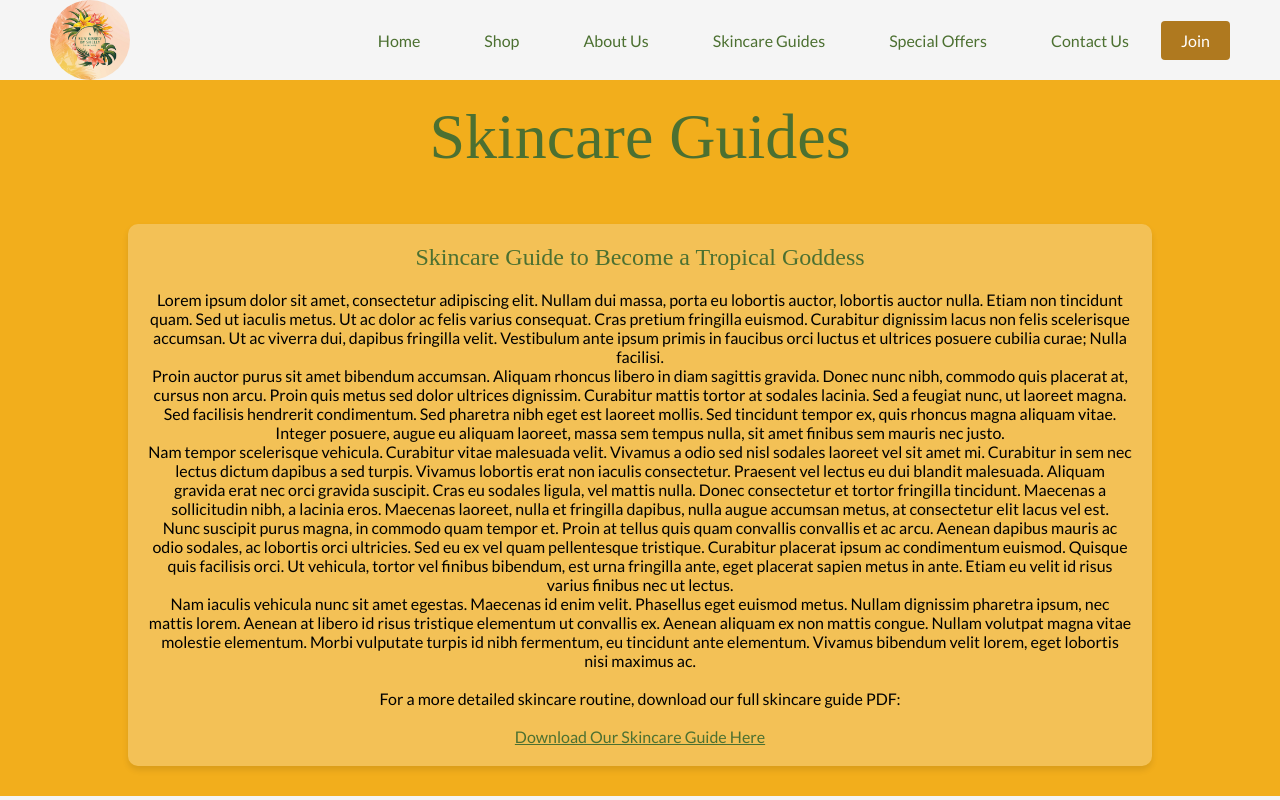
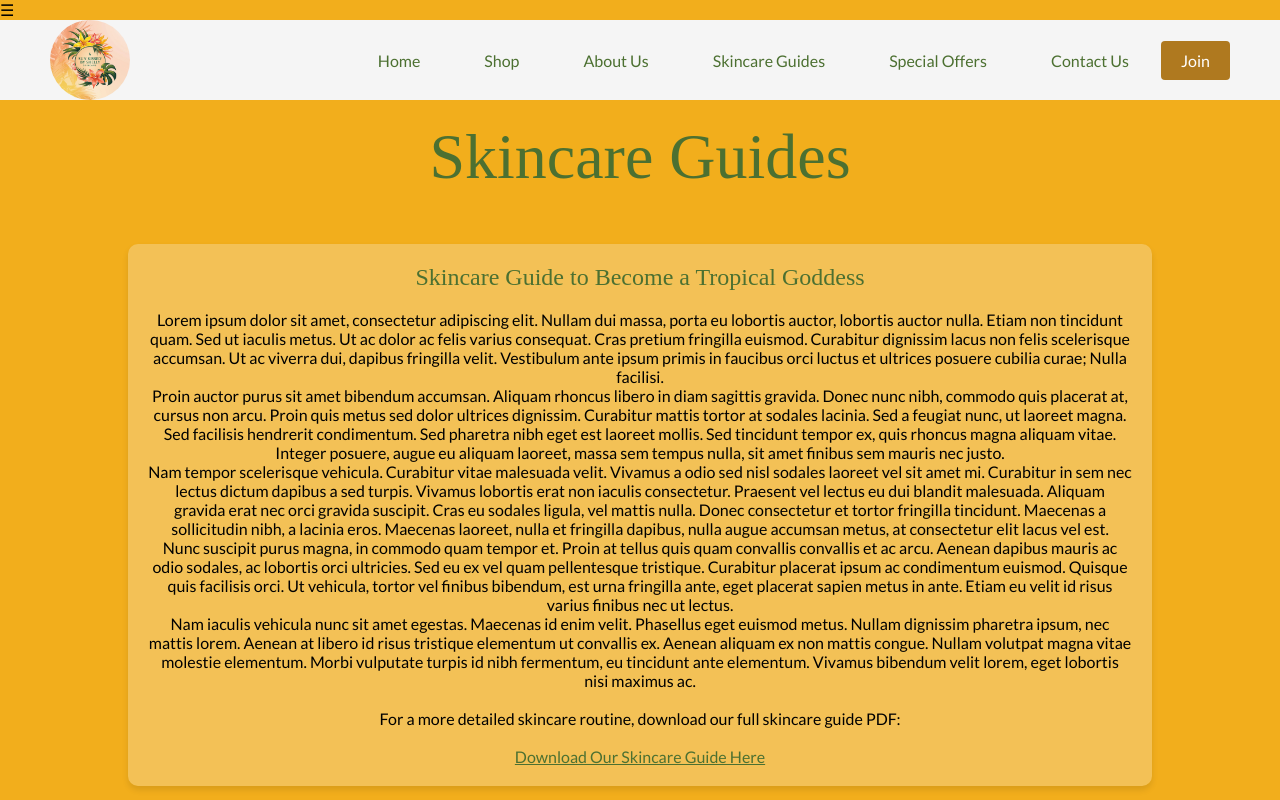
Before and after one commit to mdouglasc/mobile-website-sbyshelly, a plain HTML site: page guides.html in a window 1280 px wide. Shown: the top 800 px of the page. Drawn offline with Linux system fonts and the light colour scheme; a web font is replaced by a local one.

Commit message:
Update guides.html

```diff
--- a/guides.html
+++ b/guides.html
@@ -9,6 +9,9 @@
 </head>
 <body>
     <!-- Navbar -->
+    <!-- Hamburger Menu Icon -->
+<div class="hamburger-menu" onclick="toggleMenu()">&#9776;</div>
+
     <nav class="navbar">
         <div class="navbar__container">
             <!-- Logo -->
```
